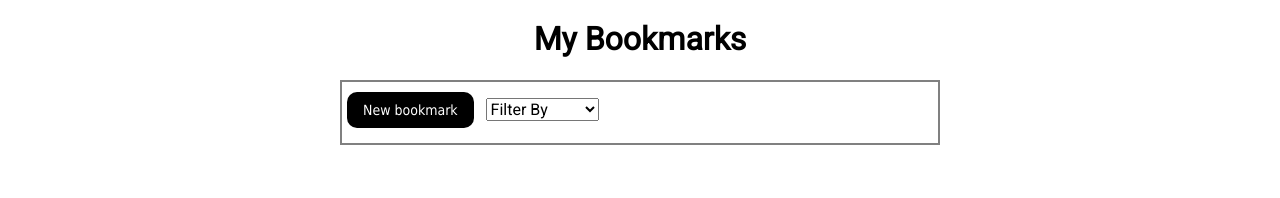
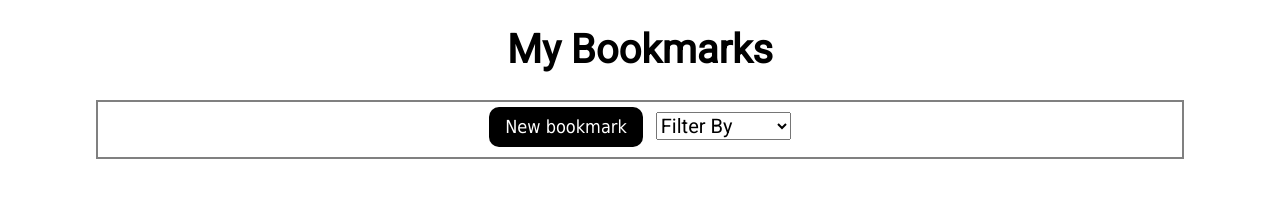
Before and after one commit to thinkful-ei-unicorn/ming-cheng-bookmarks-app, a website: page docs/index.html in a window 1280 px wide. Drawn offline with Linux system fonts and the light colour scheme; no server answers.

Commit message:
improve a11y

```diff
--- a/docs/index.html
+++ b/docs/index.html
@@ -2,6 +2,8 @@
 <html lang="en">
 
 <head>
+  <meta charset="UTF-8">
+  <meta name="viewport" content="width=device-width, initial-scale=1.0">
   <title>Bookmark app</title>
   <link rel="shortcut icon" href="#">
   <link href="https://fonts.googleapis.com/css?family=Roboto" rel="stylesheet">
--- a/src/index.css
+++ b/src/index.css
@@ -6,13 +6,14 @@ body {
   font-family: 'Roboto', sans-serif;
   width: 85%;
   margin: 0 auto;
+  font-size: 18px;
 }
 form button {
   padding: 10px 16px;
   border-radius: 10px;
   border: 0;
   font-family: Tahoma;
-  font-size: 14px;
+
   background: #000;
   color: #fff;
   margin: 5px 8px 10px 0;
@@ -64,8 +65,11 @@ h3 {
   margin: 0;
   padding: 0%;
 }
-h1 {
+main {
   text-align: center;
+  font-size: 20px;
+  margin: 0;
+
 }
 
 button, input[type="text"] {
@@ -82,11 +86,6 @@ button:hover {
 
 #bookmark-list-item {
   width: 250px;
-}
-
-.container {
-  max-width: 600px;
-  margin: 0 auto;
 }
 
 .bookmark-list {
@@ -142,27 +141,15 @@ button:hover {
 header{
   border: 2px solid grey;
   margin: 0px;
+
 }
 
 .selected {
-  margin-right: opx;
-}
-@media all and (min-width: 800px){
-  body {
-    font-size: 1em;
-  }
-header{
-  display: flex;
-  justify-content: space-between;
-  padding: 5px;
-
-}
-h2{
-  align-self: flex-start;
-}
-header > form {
-  align-self: flex-end;
-  justify-content: flex-end;
+  margin-right: 0px;
 }
 
+@media all and (min-width: 800px) {
+  form button {
+    font-size: 18px;
+  }
 }
```
Also changed, not shown: src/index.html (+2 -0 lines), docs/index_bundle.js.
